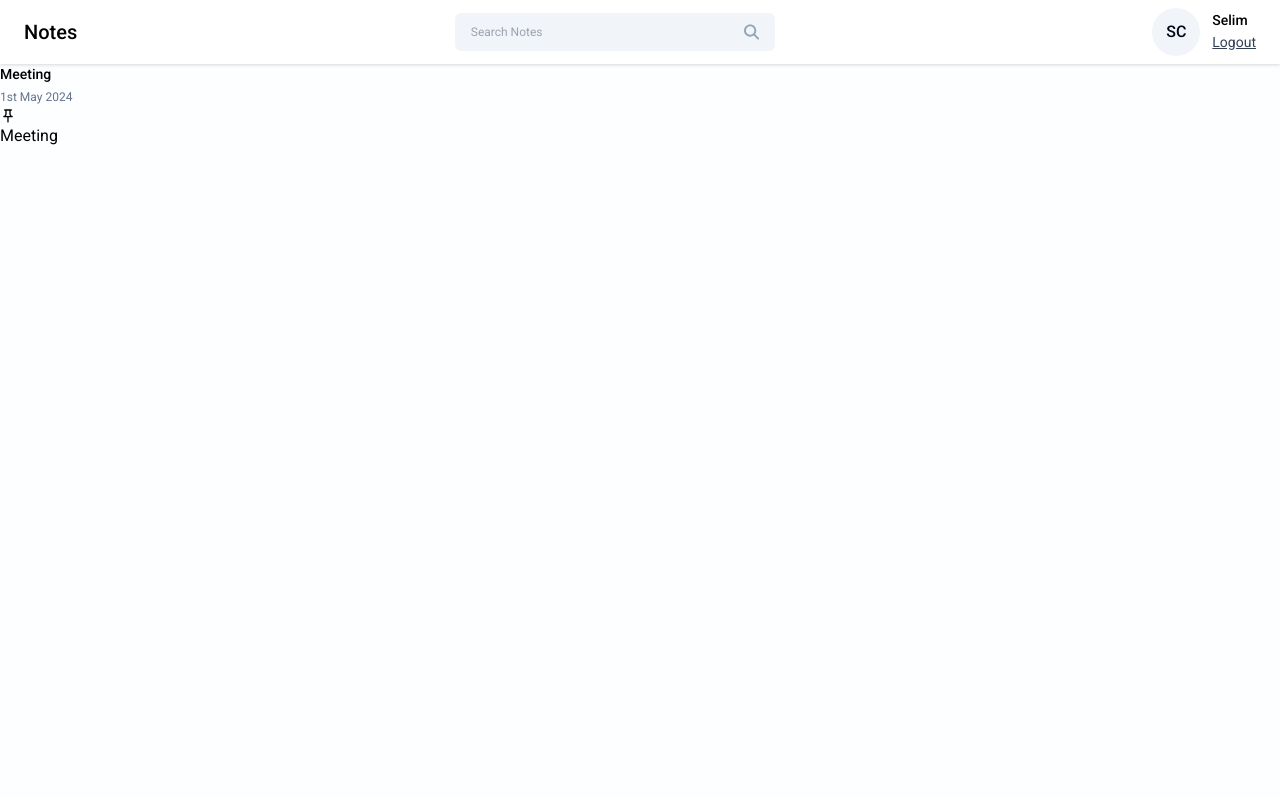
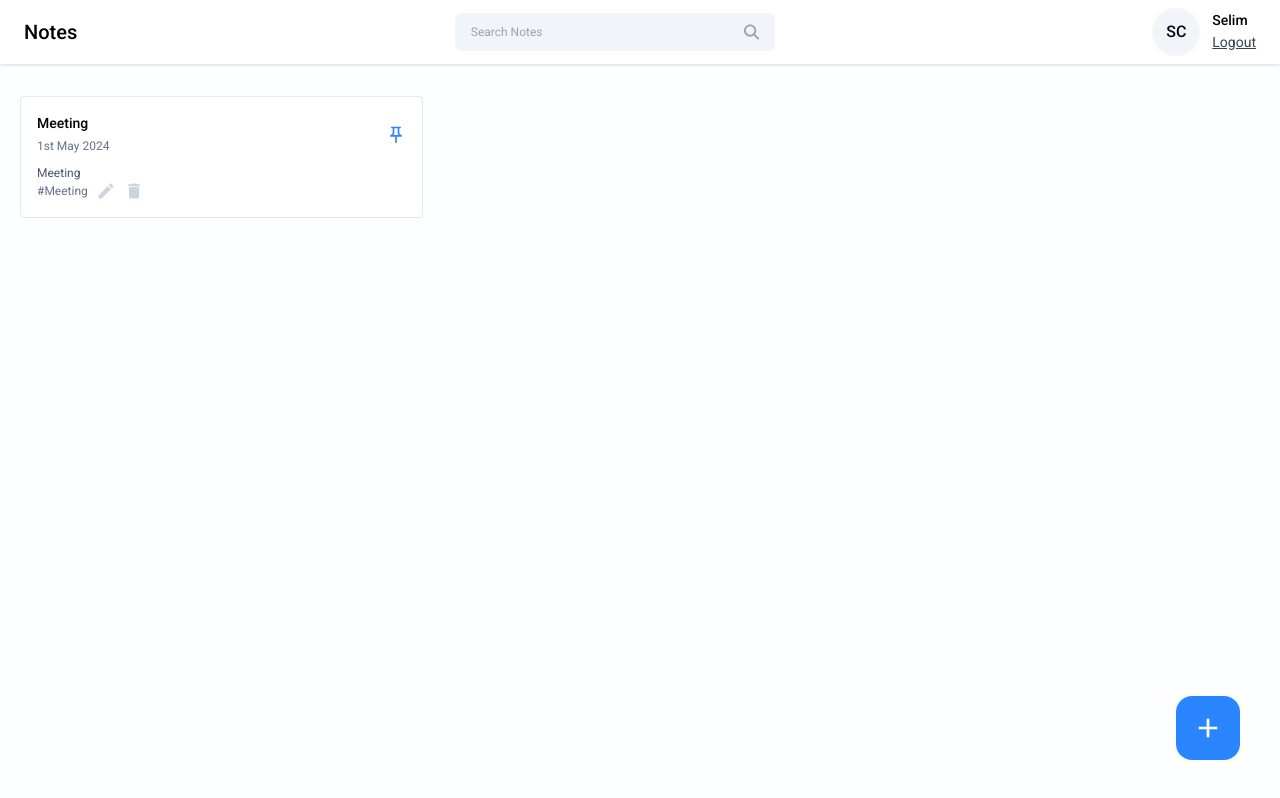
Before and after one commit to LMNoire/Stack-MERN, a React (Vite) app in the folder Notes app/frontend/notes-app/: page /dashboard in a window 1280 px wide. Built offline with nearby package versions, Linux system fonts and the light colour scheme.

Commit message:
Update Notes app composant React NoteCard

```diff
--- a/Notes app/frontend/notes-app/src/components/Cards/NoteCard.jsx
+++ b/Notes app/frontend/notes-app/src/components/Cards/NoteCard.jsx
@@ -1,6 +1,7 @@
 import React from "react";
 import PropTypes from "prop-types";
 import { MdOutlinePushPin } from "react-icons/md";
+import { MdCreate, MdDelete } from "react-icons/md";
 
 const NoteCard = ({
   title,
@@ -13,17 +14,32 @@ const NoteCard = ({
   onPinNote,
 }) => {
   return (
-    <div>
-      <div className="">
+    <div className="border rounded p-4 bg-white hover:shadow-xl transition-all ease-in-out">
+      <div className="flex items-center justify-between">
         <div>
           <h6 className="text-sm font-medium">{title}</h6>
           <span className="text-xs text-slate-500">{date}</span>
         </div>
 
-        <MdOutlinePushPin className="" onClick={onPinNote} />
+        <MdOutlinePushPin
+          className={`icon-btn ${isPinned ? "text-primary" : "text-slate-300"}`}
+          onClick={onPinNote}
+        />
       </div>
 
-      <p className="">{content?.slice(0, 60)}</p>
+      <p className="text-xs text-slate-600 mt-2">{content?.slice(0, 60)}</p>
+
+      <div className="flex items-center gap-2">
+        <div className="text-xs text-slate-500">{tags}</div>
+
+        <div className="flex items-center gap-2">
+          <MdCreate className="icon-btn hover:text-blue-600" onClick={onEdit} />
+          <MdDelete
+            className="icon-btn hover:text-red-500"
+            onClick={onDelete}
+          />
+        </div>
+      </div>
     </div>
   );
 };
--- a/Notes app/frontend/notes-app/src/index.css
+++ b/Notes app/frontend/notes-app/src/index.css
@@ -22,4 +22,8 @@
   .btn-primary {
     @apply w-full text-sm bg-primary text-white p-2 rounded my-1 hover:bg-blue-600;
   }
+
+  .icon-btn {
+    @apply text-xl text-slate-300 cursor-pointer hover:text-primary;
+  }
 }
--- a/Notes app/frontend/notes-app/src/pages/Home/Home.jsx
+++ b/Notes app/frontend/notes-app/src/pages/Home/Home.jsx
@@ -1,12 +1,14 @@
 import React from "react";
 import Navbar from "../../components/Navbar/Navbar";
 import NoteCard from "../../components/Cards/NoteCard";
+import { MdAdd } from "react-icons/md";
 
 const Home = () => {
   return (
     <>
       <Navbar />
       <div className="container mx-auto">
+        <div className="grid grid-cols-3 gap-4 mt-8 px-5">
           <NoteCard
             title="Meeting"
             date="1st May 2024"
@@ -18,6 +20,14 @@ const Home = () => {
             onPinNote={() => {}}
           />
         </div>
+      </div>
+
+      <button
+        className="w-16 h-16 flex items-center justify-center rounded-2xl bg-primary hover:bg-blue-600 absolute right-10 bottom-10"
+        onClick={() => {}}
+      >
+        <MdAdd className="text-[32px] text-white" />
+      </button>
     </>
   );
 };
```
Lines whose indentation alone changed are shown as unchanged.
